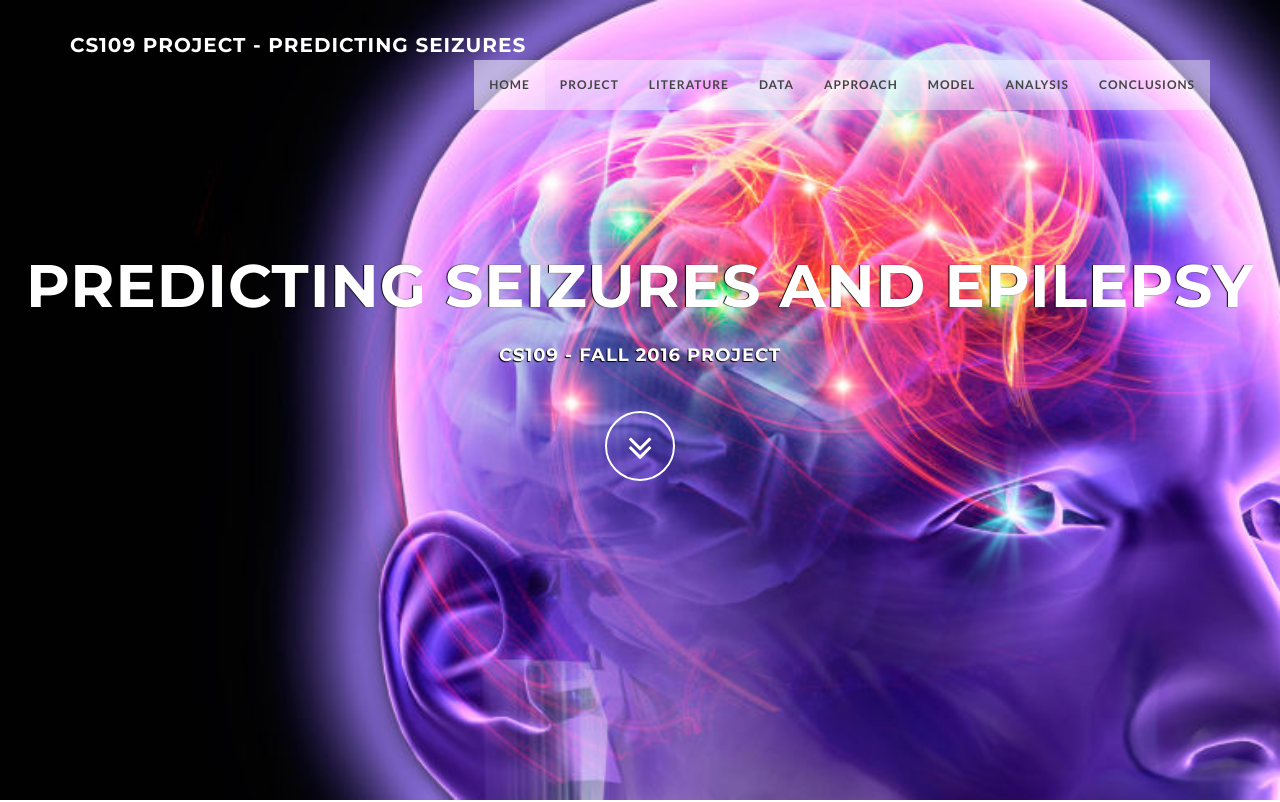
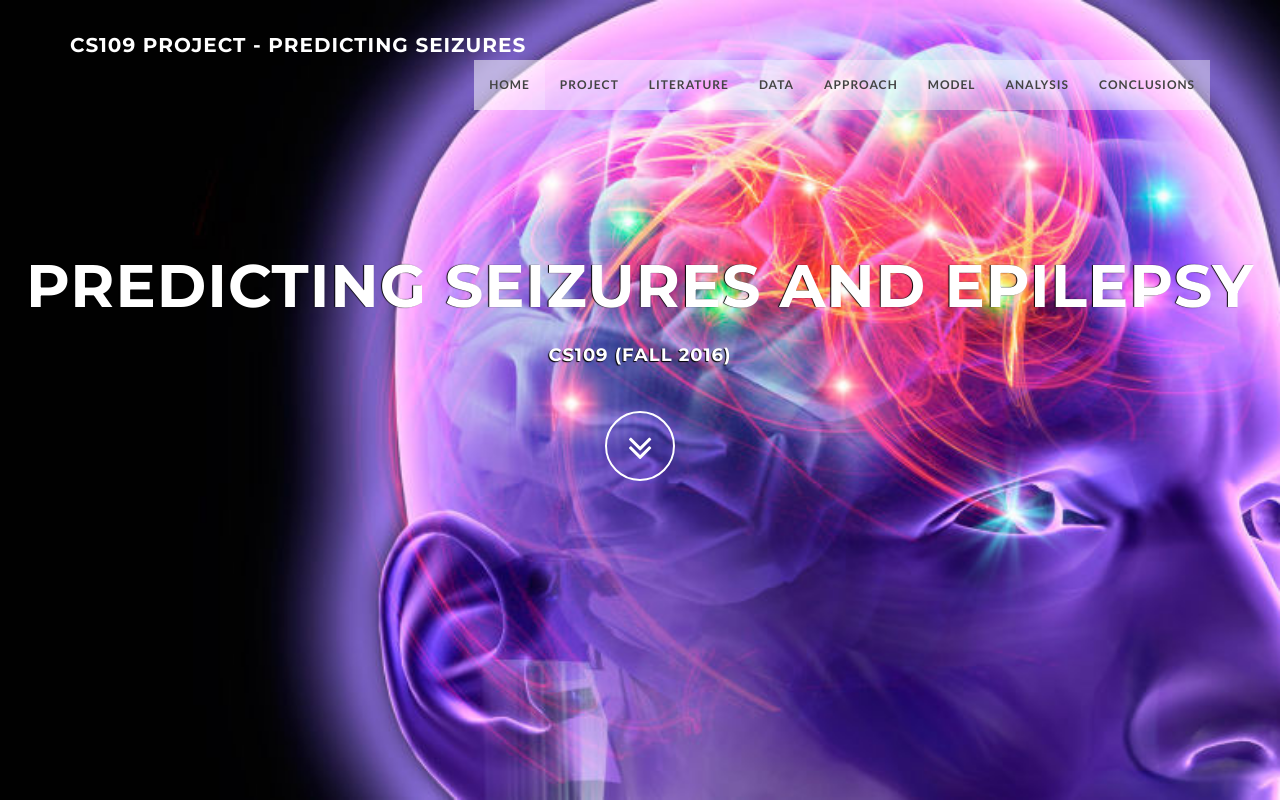
Before and after one commit to SJSBowley/Team6_Kela, a plain HTML site: page index.html in a window 1280 px wide. Shown: the top 802 px of the page. Drawn offline with Linux system fonts and the light colour scheme.

Commit message:
Update index.html

```diff
--- a/index.html
+++ b/index.html
@@ -76,7 +76,7 @@
 
 		<div class="slogan">
 			<h2>Predicting Seizures and Epilepsy<span class="text_color"></span> </h2>
-			<h4>CS109 - Fall 2016 Project</h4>
+			<h4>CS109 (Fall 2016)</h4>
 		</div>
 		<div class="page-scroll">
 			<a href="#service" class="btn btn-circle">
```
